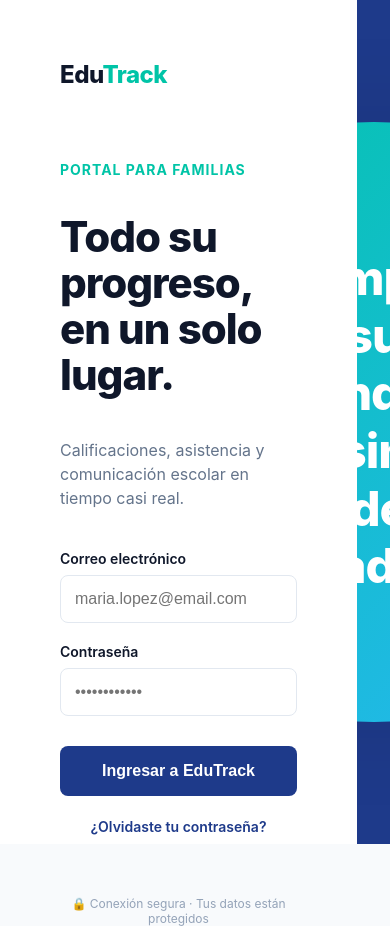
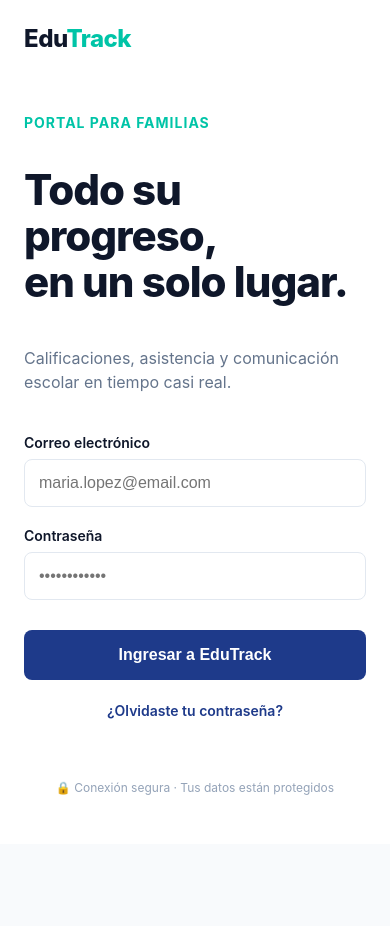
Before and after one commit to code-corhuila/educk-identity-portal, a React (Vite) app: page / in a window 390 px wide. After the commit the page ends 844 px from the top, so only its background shows below. Built offline with nearby package versions, Linux system fonts and the light colour scheme.

Commit message:
fix(ui): adapt login to narrow viewports
why: Keep the login form usable at 320px while preserving desktop branding, labelled inputs and visible keyboard focus.

```diff
--- /dev/null
+++ b/src/components/Login.css
@@ -0,0 +1,31 @@
+.login-layout {
+  display: flex;
+  width: 100%;
+  min-height: 100dvh;
+  font-family: var(--font-family-sans, Inter, system-ui, sans-serif);
+}
+.login-layout, .login-layout * { box-sizing: border-box; }
+.login-form-panel {
+  flex: 1;
+  min-width: 0;
+  display: flex;
+  flex-direction: column;
+  padding: clamp(24px, 5vw, 60px);
+  background: var(--color-bg-card, white);
+}
+.login-brand { margin-bottom: clamp(24px, 5vw, 60px); }
+.login-form-panel input { width: 100%; min-width: 0; }
+.login-form-panel h1 { overflow-wrap: anywhere; }
+.login-layout input:focus-visible, .login-layout button:focus-visible, .login-layout a:focus-visible {
+  outline: 3px solid var(--color-primary-500, #3b82f6) !important;
+  outline-offset: 3px;
+}
+.login-layout button:disabled { opacity: .5; cursor: not-allowed !important; }
+.login-brand-panel { min-width: 0; }
+@media (max-width: 767px) {
+  .login-layout { flex-direction: column; }
+  .login-brand-panel { display: none !important; }
+}
+@media (max-width: 360px) {
+  .login-form-panel { padding: 20px; }
+}
--- a/src/components/Login.jsx
+++ b/src/components/Login.jsx
@@ -1,4 +1,5 @@
 import React, { useState } from 'react';
+import './Login.css';
 import { setSession, loginWithApi } from 'educk-front';
 import { getLoginValidationError, adaptSessionFromApi } from '../session';
 
@@ -50,12 +51,12 @@
   };
 
   return (
-    <div style={{ display: 'flex', width: '100%', height: '100vh', fontFamily: 'Inter, sans-serif' }}>
+    <div className="login-layout">
 
       {/* Left Half - Form */}
-      <div style={{ flex: 1, backgroundColor: '#ffffff', display: 'flex', flexDirection: 'column', padding: '60px' }}>
+      <div className="login-form-panel">
 
-        <div style={{ marginBottom: '60px' }}>
+        <div className="login-brand">
           <span style={{ fontSize: 24, fontWeight: 800, color: '#0F172A', letterSpacing: '-0.5px' }}>
             Edu<span style={{ color: '#00C4A7' }}>Track</span>
           </span>
@@ -74,9 +75,11 @@
 
           <form onSubmit={handleLogin} style={{ display: 'flex', flexDirection: 'column', gap: '20px' }}>
             <div style={{ display: 'flex', flexDirection: 'column', gap: '8px' }}>
-              <label style={{ fontSize: '14px', fontWeight: 600, color: '#0F172A' }}>Correo electrónico</label>
+              <label htmlFor="login-email" style={{ fontSize: '14px', fontWeight: 600, color: '#0F172A' }}>Correo electrónico</label>
               <input
                 type="email"
+                id="login-email"
+                autoComplete="username"
                 value={email}
                 onChange={(e) => setEmail(e.target.value)}
                 placeholder="maria.lopez@email.com"
@@ -86,9 +89,11 @@
             </div>
 
             <div style={{ display: 'flex', flexDirection: 'column', gap: '8px' }}>
-              <label style={{ fontSize: '14px', fontWeight: 600, color: '#0F172A' }}>Contraseña</label>
+              <label htmlFor="login-password" style={{ fontSize: '14px', fontWeight: 600, color: '#0F172A' }}>Contraseña</label>
               <input
                 type="password"
+                id="login-password"
+                autoComplete="current-password"
                 value={password}
                 onChange={(e) => setPassword(e.target.value)}
                 placeholder="••••••••••••"
@@ -98,7 +103,7 @@
             </div>
 
             {errorMessage && (
-              <div style={{
+              <div role="alert" style={{
                 padding: '12px',
                 borderRadius: '8px',
                 backgroundColor: '#FEF2F2',
@@ -111,6 +116,8 @@
             )}
             <button
               type="submit"
+              disabled={isSubmitting}
+              aria-busy={isSubmitting}
               style={{
                 background: '#1E3A8A',
                 color: '#ffffff',
@@ -137,7 +144,7 @@
       </div>
 
       {/* Right Half - Branding (Hidden on mobile, visible on desktop) */}
-      <div style={{
+      <div className="login-brand-panel" style={{
           flex: 1,
           backgroundColor: '#1E3A8A',
           display: 'flex',
```
